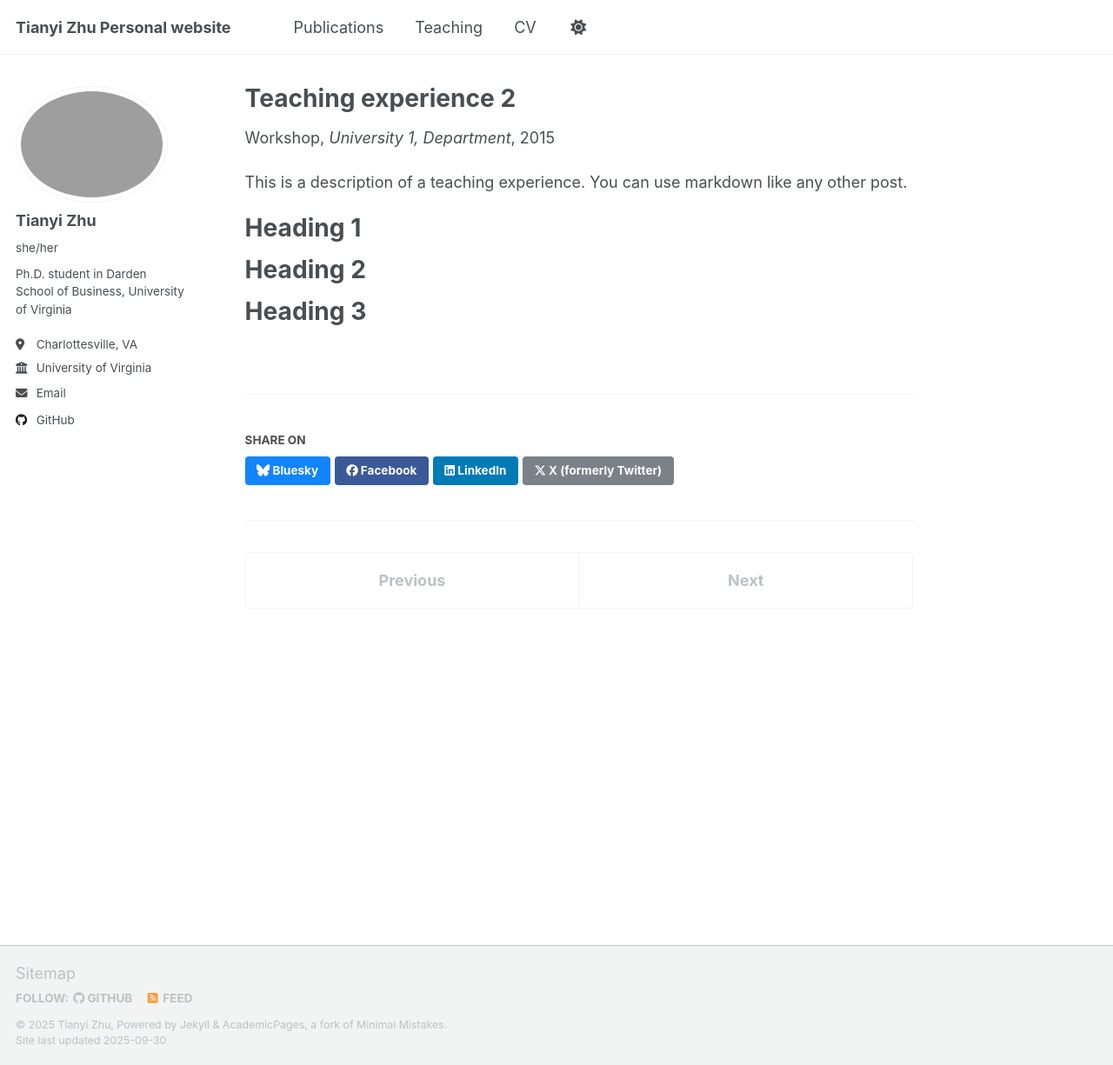
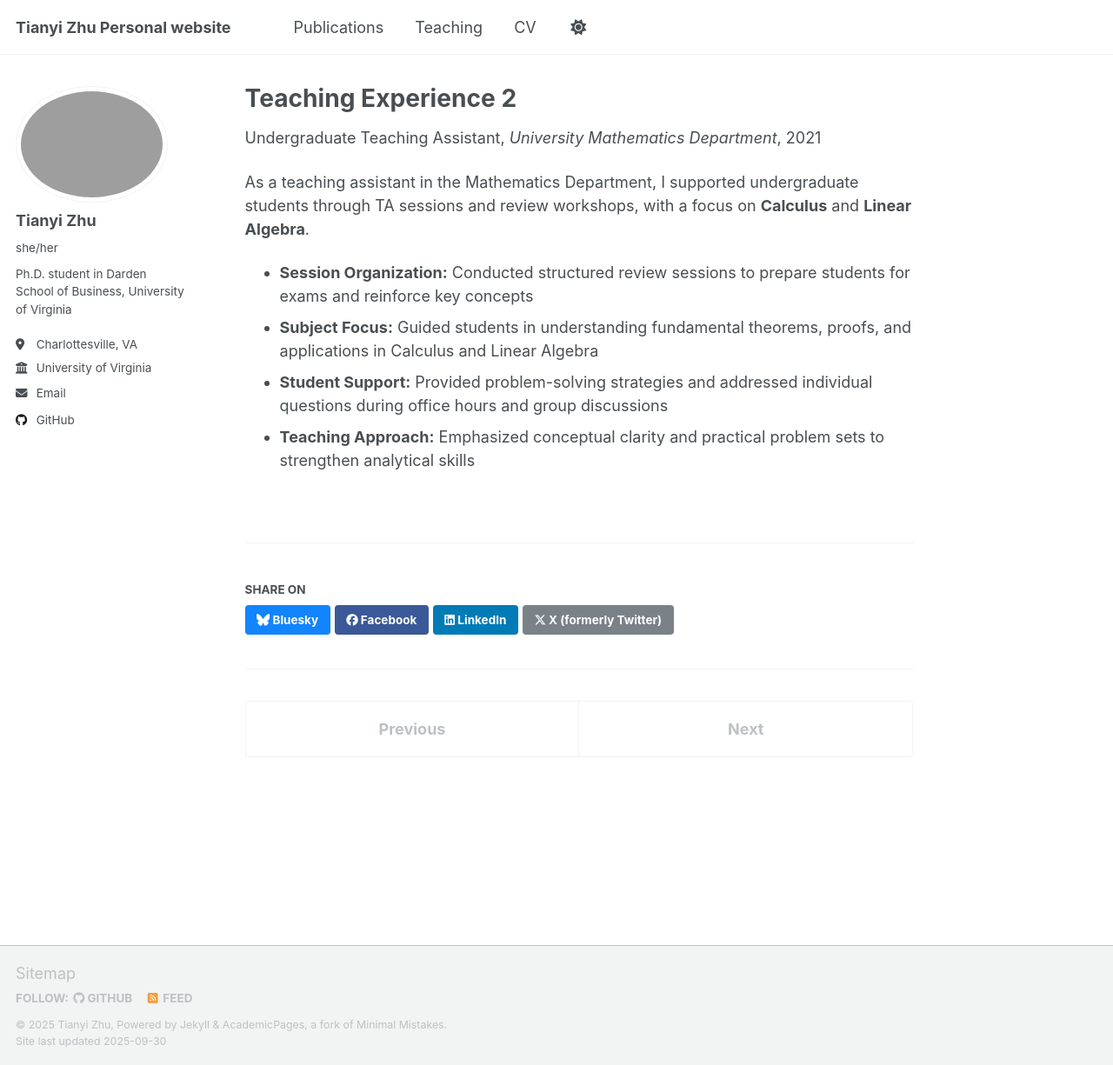
Before and after one commit to TianyiZ0829/TianyiZ0829.github.io, a Jekyll site: the page built from _teaching/2015-spring-teaching-2.md, in a window 1280 px wide and 1225 px high. Shown: the whole window at 87% size. Built offline with Jekyll 4.4.1, drawn with Linux system fonts in a browser that asks for light colours; a script that is not in the unit is left out.

Commit message:
Revise teaching experience details and description
Updated teaching experience details including title, type, permalink, venue, and date. Enhanced description of responsibilities and teaching approach.

```diff
--- a/_teaching/2015-spring-teaching-2.md
+++ b/_teaching/2015-spring-teaching-2.md
@@ -1,20 +1,16 @@
 ---
-title: "Teaching experience 2"
+title: "Teaching Experience 2"
 collection: teaching
-type: "Workshop"
-permalink: /teaching/2015-spring-teaching-1
-venue: "University 1, Department"
-date: 2015-01-01
+type: "Undergraduate Teaching Assistant"
+permalink: /teaching/math-ta-sessions
+venue: "University Mathematics Department"
+date: 2021-01-01
 location: "City, Country"
 ---
 
-This is a description of a teaching experience. You can use markdown like any other post.
+As a teaching assistant in the Mathematics Department, I supported undergraduate students through TA sessions and review workshops, with a focus on **Calculus** and **Linear Algebra**.
 
-Heading 1
-======
-
-Heading 2
-======
-
-Heading 3
-======
+- **Session Organization:** Conducted structured review sessions to prepare students for exams and reinforce key concepts
+- **Subject Focus:** Guided students in understanding fundamental theorems, proofs, and applications in Calculus and Linear Algebra
+- **Student Support:** Provided problem-solving strategies and addressed individual questions during office hours and group discussions
+- **Teaching Approach:** Emphasized conceptual clarity and practical problem sets to strengthen analytical skills
```
